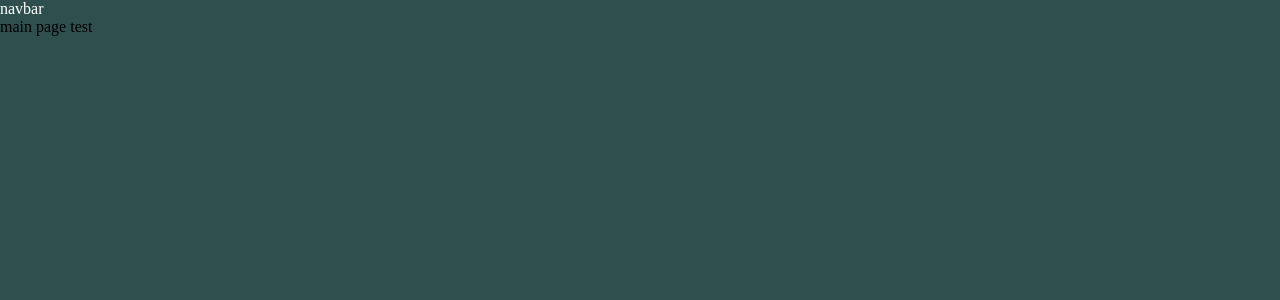
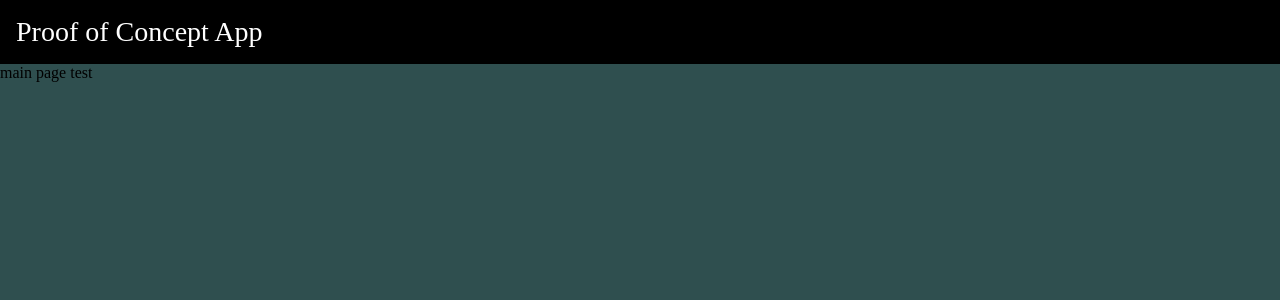
Before and after one commit to BenTaylor25/FullStackPoC, a React (Vite) app in the folder frontend/: page / in a window 1280 px wide. Shown: the top 300 px of the page. Built offline with nearby package versions, Linux system fonts and the light colour scheme.

Commit message:
added navbar and title

```diff
--- /dev/null
+++ b/frontend/src/pages/layout/MyNav.css
@@ -0,0 +1,15 @@
+
+#my-nav {
+    display: flex;
+    align-items: center;
+    width: 100%;
+    height: 4rem;
+    background-color: black;
+
+    /* The '&' is technically not needed here. */
+    & #nav-title {
+        margin-left: 1rem;
+        font-size: 1.75rem;
+        color: white;
+    }
+}
--- a/frontend/src/pages/layout/MyNav.tsx
+++ b/frontend/src/pages/layout/MyNav.tsx
@@ -1,8 +1,14 @@
+
+import './MyNav.css';
 
 export default function MyNav() {
     return (
         <>
-            <p>navbar</p>
+            <nav id="my-nav">
+
+                <span id="nav-title">Proof of Concept App</span>
+
+            </nav>
         </>
     );
 }
```
